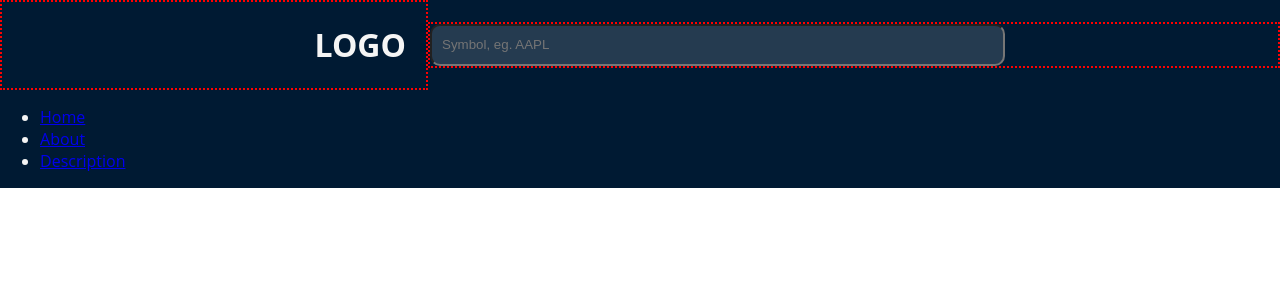
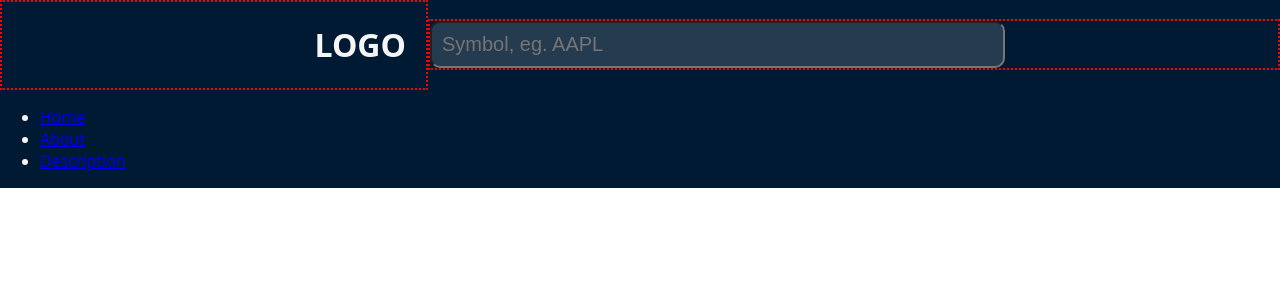
Before and after one commit to nicholeedet/Stock_predictor_ML, a Flask app: page / in a window 1280 px wide. Shown: the top 300 px of the page. Run offline with Flask 2, Linux system fonts and the light colour scheme.

Commit message:
Update style.css

```diff
--- a/static/css/style.css
+++ b/static/css/style.css
@@ -39,8 +39,9 @@ header{
 
 .searchbar input{
     padding: 10px 10px;
-    line-height: 18px;
+    line-height: 10px;
     border-radius: 10px;
     width: 65%;
     background-color: #253b50;
+    font-size: 20px;
 }
```
